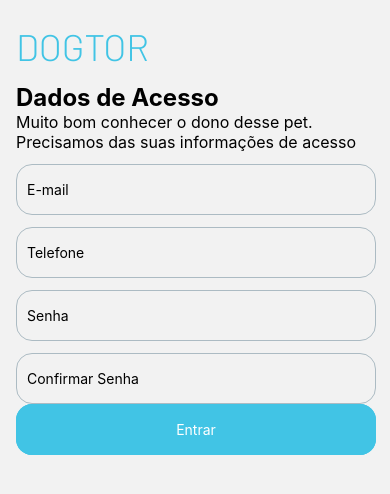
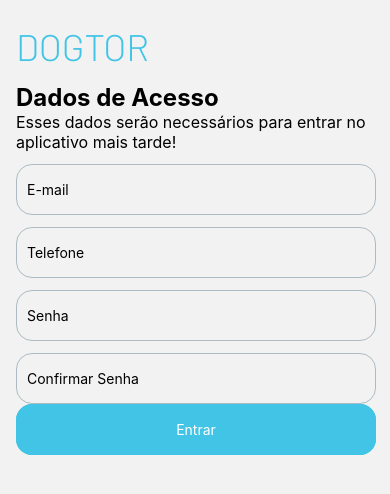
Before and after one commit to tads-pi/dogtor-app, a React Native app: screen /TelaCadastroDadosAcesso in a window 390 px wide. Shown: the top 494 px of the page. Built offline with nearby package versions, Linux system fonts and the light colour scheme.

Commit message:
Update src/pages/telaCadstro.js
Co-authored-by: Kauã Chaves Calixto <80490049+kcalixto@users.noreply.github.com>

```diff
--- a/src/pages/telaCadstro.js
+++ b/src/pages/telaCadstro.js
@@ -40,7 +40,7 @@ export default function TelaCadastroDadosAcesso() {
                 <View style={styles.header}>
                     <Text style={styles.dogtorText}>DOGTOR</Text>
                     <Text style={{ fontWeight: 'bold', fontSize: 24 }}>Dados de Acesso</Text>
-                    <Text style={{ fontSize: 16 }}>Muito bom conhecer o dono desse pet. Precisamos das suas informações de acesso</Text>
+                    <Text style={{ fontSize: 16 }}>Esses dados serão necessários para entrar no aplicativo mais tarde!</Text>
                 </View>
                 <View>
                     {<Controller
```
